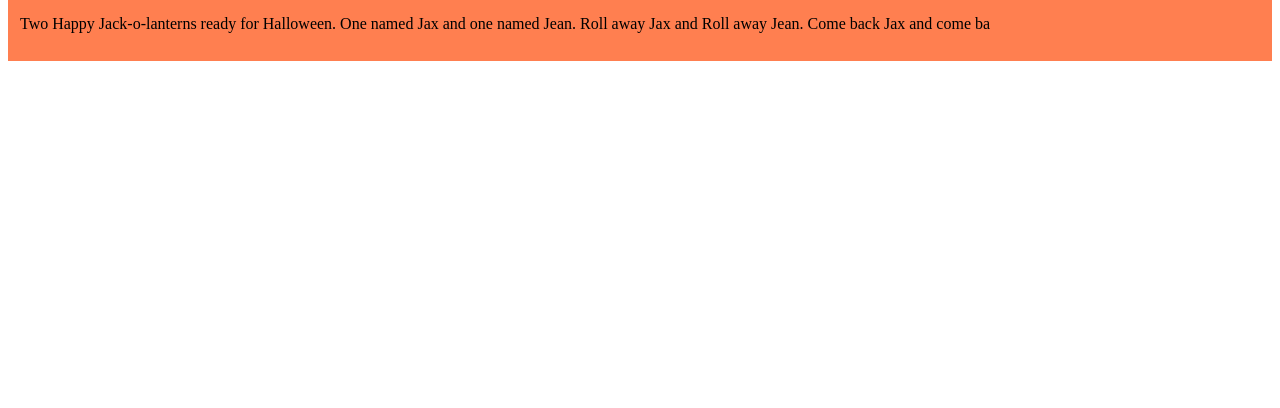
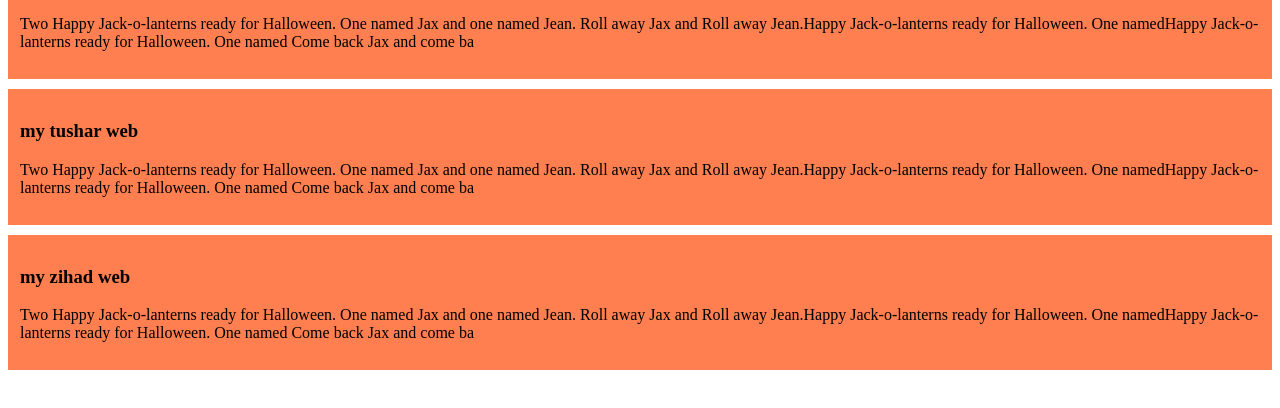
Before and after one commit to JihadIslam37/my-simple-web, a plain HTML site: page index.html in a window 1280 px wide. Shown: the part 64-472 px from the top of the page. Drawn offline with Linux system fonts and the light colour scheme.

Commit message:
added the tushar blog

```diff
--- a/index.html
+++ b/index.html
@@ -11,7 +11,17 @@
     <div>
         <h3>my simpul web</h3>
 
-    <p>Two Happy Jack-o-lanterns ready for Halloween. One named Jax and one named Jean. Roll away Jax and Roll away Jean. Come back Jax and come ba</p>
+    <p>Two Happy Jack-o-lanterns ready for Halloween. One named Jax and one named Jean. Roll away Jax and Roll away Jean.Happy Jack-o-lanterns ready for Halloween. One namedHappy Jack-o-lanterns ready for Halloween. One named Come back Jax and come ba</p>
+</div>
+<div>
+    <h3>my tushar  web</h3>
+
+<p>Two Happy Jack-o-lanterns ready for Halloween. One named Jax and one named Jean. Roll away Jax and Roll away Jean.Happy Jack-o-lanterns ready for Halloween. One namedHappy Jack-o-lanterns ready for Halloween. One named Come back Jax and come ba</p>
+</div>
+<div>
+    <h3>my zihad web</h3>
+
+<p>Two Happy Jack-o-lanterns ready for Halloween. One named Jax and one named Jean. Roll away Jax and Roll away Jean.Happy Jack-o-lanterns ready for Halloween. One namedHappy Jack-o-lanterns ready for Halloween. One named Come back Jax and come ba</p>
 </div>
 </body>
 </html>
--- a/styles/blog.css
+++ b/styles/blog.css
@@ -1,4 +1,5 @@
 div{
     background-color: coral;
     padding: 12px;
+    margin-bottom: 10px;
 }
```
